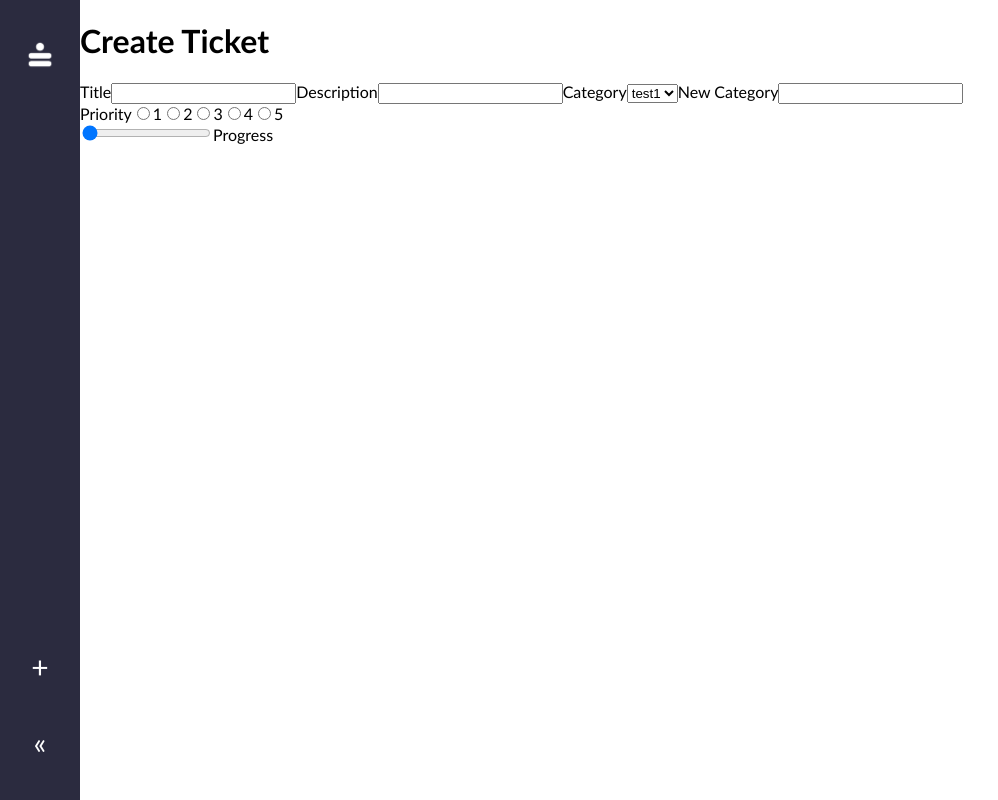
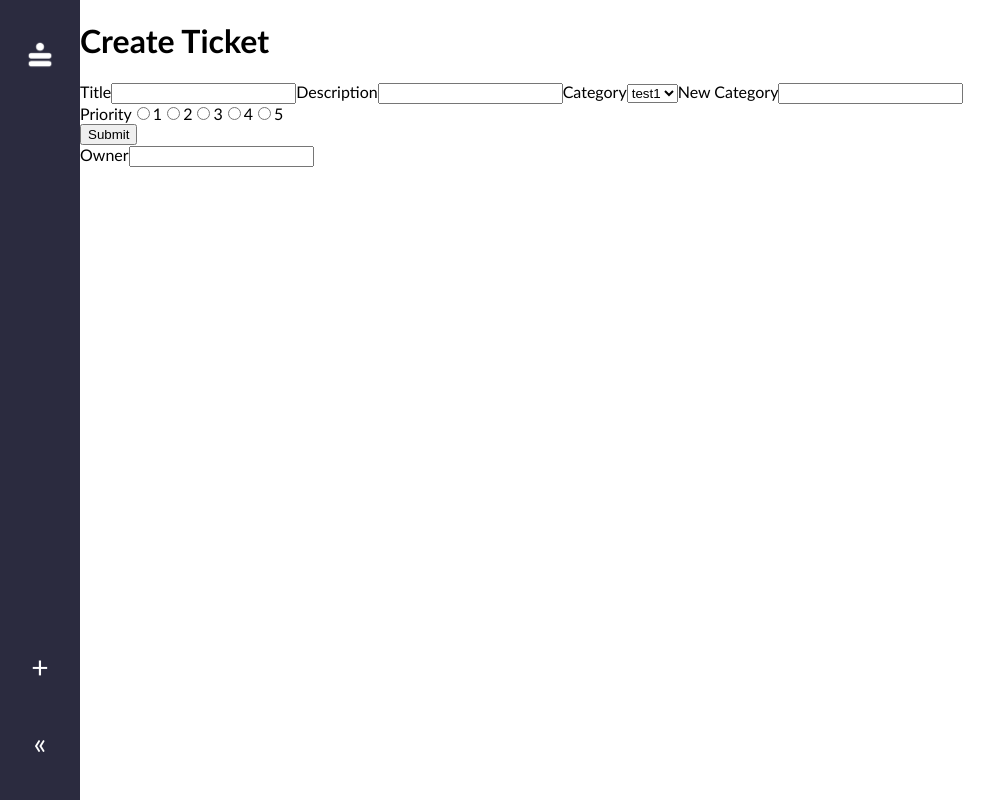
Before and after one commit to marksayers46/team-manager, a React (Create React App) app: page /ticket in a window 1280 px wide. Shown: the whole page, without its empty margins (0-998 px from the left). Built offline with nearby package versions, Linux system fonts and the light colour scheme.

Commit message:
adding owner input feild

```diff
--- a/src/pages/TicketPage.js
+++ b/src/pages/TicketPage.js
@@ -34,6 +34,7 @@ console.log(formData)
       <h1>{editMode ? 'Update Ticket' : 'Create Ticket'}</h1>
       <div className="ticket-container">
         <form onSubmit={handleSubmit}>
+
           <section>
             <label htmlFor="title">Title</label>
             <input
@@ -129,6 +130,8 @@ console.log(formData)
               <label htmlFor="priority-5">5</label>
             </div>
 
+            {editMode &&
+            <>
             <input
               type="range"
               id="progress"
@@ -140,7 +143,31 @@ console.log(formData)
             />
             <label htmlFor="progress">Progress</label>
 
+
+            <label>Status</label>
+            <select
+              name="status"
+              value={formData.status}
+              handleChange={handleChange}
+            >
+              <option value="done">Done</option>
+              <option value="working on it">Working on it</option>
+              <option value="stuck">Stuck</option>
+              <option value="not started">Not Started</option>
+            </select>
+            </>
+            }
+
+            <input type="submit"/>
           </section>
+
+          <section>
+            <label htmlFor="owner">Owner</label>
+            <input
+
+            />
+          </section>
+
         </form>
       </div>
     </div>
```
